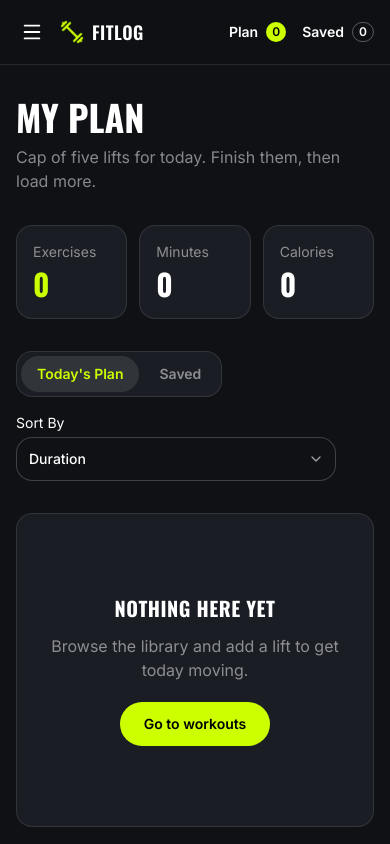
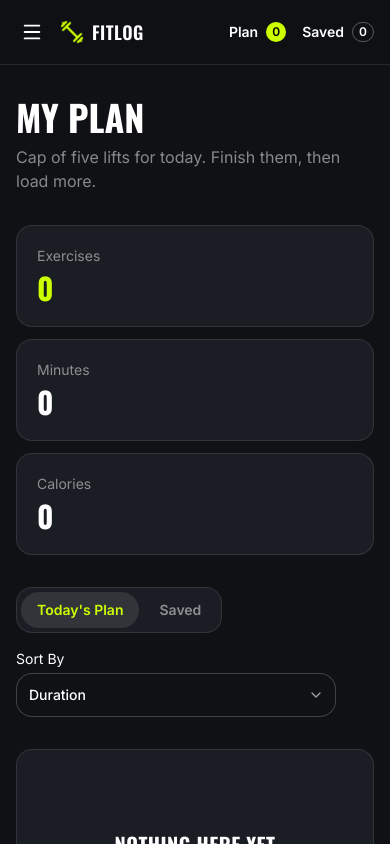
Before and after one commit to SamaunRezvi/assignment_six, a Next.js app: page /my-plan in a window 390 px wide. Shown: the top 844 px of the page. Built offline with nearby package versions, Linux system fonts and the light colour scheme.

Commit message:
Stack metrics cards vertically on mobile for a taller, more readable layout

```diff
--- a/components/PlanMetrics.tsx
+++ b/components/PlanMetrics.tsx
@@ -16,11 +16,11 @@ export default function PlanMetrics({
   ];
 
   return (
-    <div className="grid grid-cols-3 gap-3 sm:gap-4">
+    <div className="grid grid-cols-1 gap-3 sm:grid-cols-3 sm:gap-4">
       {stats.map((stat) => (
         <div
           key={stat.label}
-          className="rounded-2xl border border-white/10 bg-[#1a1d23] p-4 sm:p-6"
+          className="rounded-2xl border border-white/10 bg-[#1a1d23] p-5 sm:p-6"
         >
           <p className="text-sm text-white/50">{stat.label}</p>
           <p
```
